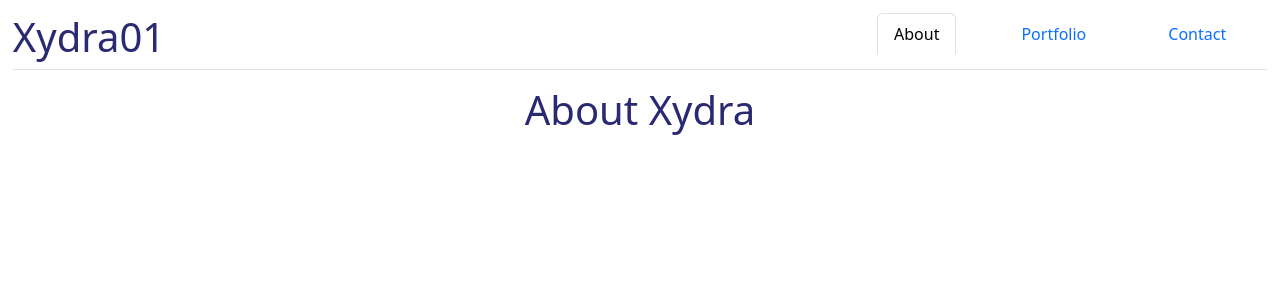
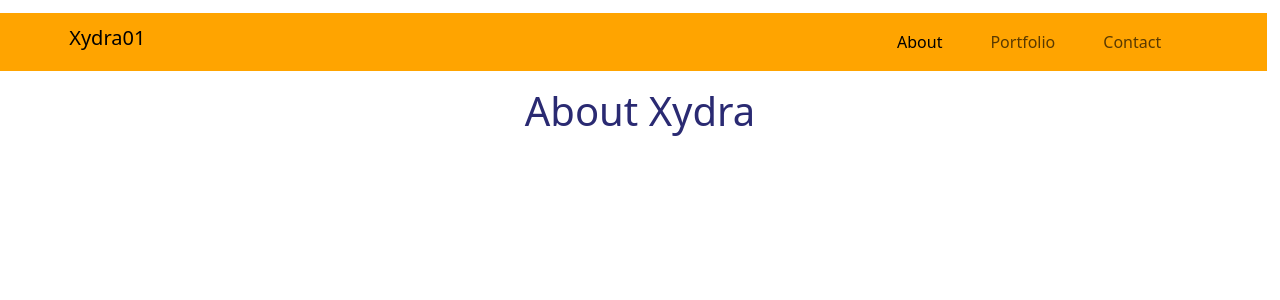
Before and after one commit to Xydra01/Portfolio-V2, a React (Vite) app: page / in a window 1280 px wide. Shown: the top 300 px of the page. Built offline with nearby package versions, Linux system fonts and the light colour scheme.

Commit message:
Changed how the nav functions and looks to make it scale better at different sizes

```diff
--- a/src/components/NavBar.jsx
+++ b/src/components/NavBar.jsx
@@ -1,40 +1,61 @@
 function NavBar({ currentPage, handlePageChange }) {
   return (
-    <ul className="nav nav-tabs d-flex justify-content-end flex-fill">
-      <h1 className="me-auto">Xydra01</h1>
-      <li className="nav-item mx-4">
+    <nav className="navbar navbar-expand-lg">
+      <div className="container">
+        <h1 className="navbar-brand me-auto">Xydra01</h1>
+        <button
+          className="navbar-toggler"
+          type="button"
+          data-bs-toggle="collapse"
+          data-bs-target="#navbarNav"
+          aria-controls="navbarNav"
+          aria-expanded="false"
+          aria-label="Toggle navigation"
+        >
+          <span className="navbar-toggler-icon"></span>
+        </button>
+        <div className="collapse navbar-collapse" id="navbarNav">
+          <ul className="navbar-nav ms-auto">
+            <li className="nav-item mx-3">
               <a
+                className={`nav-link ${
+                  currentPage === 'About' ? 'active' : ''
+                }`}
+                aria-current={currentPage === 'About' ? 'page' : undefined}
                 href="#about"
                 onClick={() => handlePageChange('About')}
-          // Check to see if the currentPage is `About`, and if so we use the active link class from bootstrap. Otherwise, we set it to a normal nav-link
-          className={currentPage === 'About' ? 'nav-link active' : 'nav-link'}
               >
                 About
               </a>
             </li>
-      <li className="nav-item mx-4">
+            <li className="nav-item mx-3">
               <a
+                className={`nav-link ${
+                  currentPage === 'Portfolio' ? 'active' : ''
+                }`}
+                aria-current={currentPage === 'Portfolio' ? 'page' : undefined}
                 href="#portfolio"
                 onClick={() => handlePageChange('Portfolio')}
-          // Check to see if the currentPage is `Blog`, and if so we use the active link class from bootstrap. Otherwise, we set it to a normal nav-link
-          className={
-            currentPage === 'Portfolio' ? 'nav-link active' : 'nav-link'
-          }
               >
                 Portfolio
               </a>
             </li>
-      <li className="nav-item mx-4">
+            <li className="nav-item mx-3">
               <a
+                className={`nav-link ${
+                  currentPage === 'Contact' ? 'active' : ''
+                }`}
+                aria-current={currentPage === 'Contact' ? 'page' : undefined}
                 href="#contact"
                 onClick={() => handlePageChange('Contact')}
-          // Check to see if the currentPage is `Contact`, and if so we use the active link class from bootstrap. Otherwise, we set it to a normal nav-link
-          className={currentPage === 'Contact' ? 'nav-link active' : 'nav-link'}
               >
                 Contact
               </a>
             </li>
           </ul>
+        </div>
+      </div>
+    </nav>
   );
 }
 
```
Lines whose indentation alone changed are shown as unchanged.
